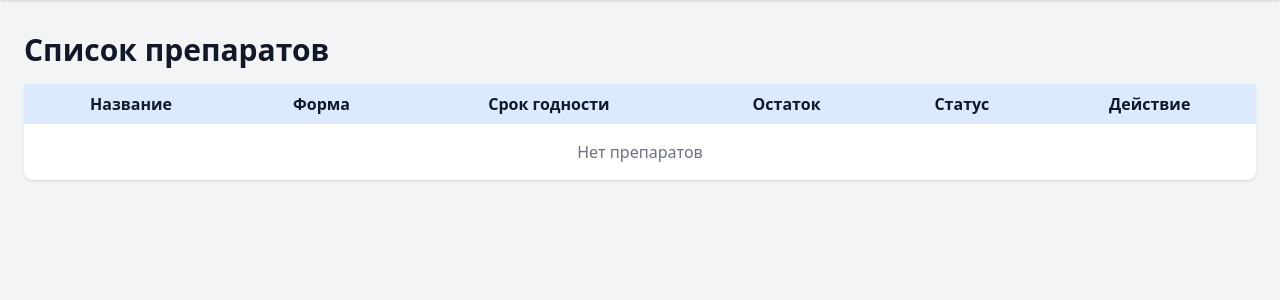
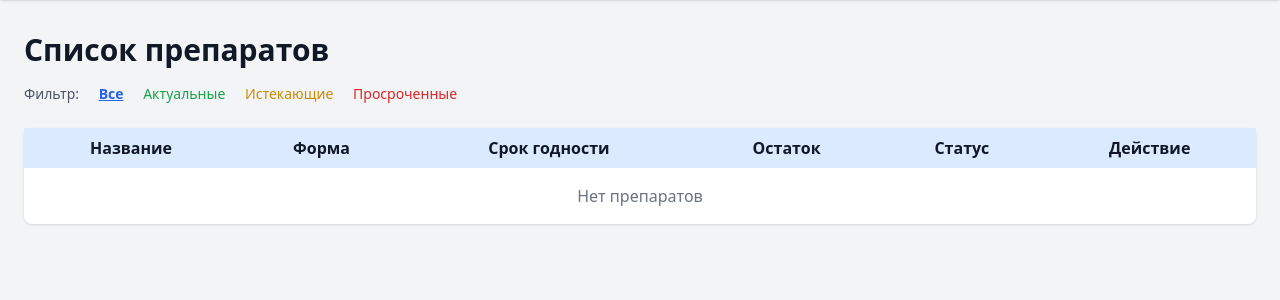
Before and after one commit to IngannamorteScienceDev/VetTrack, a Django app: page /drugs/ in a window 1280 px wide. Shown: the part 64-364 px from the top of the page. Run offline with Django 5.2, Linux system fonts and the light colour scheme; the visitor is signed in with stand-in values (Sample User, id 1); data that the repository does not hold is empty; some libraries are stand-ins or nearby versions.

Commit message:
Add filter buttons to drug list view and highlight active status

```diff
--- a/meds/templates/meds/drug_list.html
+++ b/meds/templates/meds/drug_list.html
@@ -4,6 +4,16 @@
 
 <h2 class="text-3xl font-bold mb-4">Список препаратов</h2>
 
+<!-- 🔍 Фильтры по статусу -->
+<div class="mb-6 space-x-4 text-sm">
+  <span class="text-gray-600">Фильтр:</span>
+  <a href="{% url 'drug_list' %}" class="{% if not active_filter %}font-semibold underline{% endif %} text-blue-600">Все</a>
+  <a href="?status=ok" class="{% if active_filter == 'ok' %}font-semibold underline{% endif %} text-green-600">Актуальные</a>
+  <a href="?status=soon" class="{% if active_filter == 'soon' %}font-semibold underline{% endif %} text-yellow-600">Истекающие</a>
+  <a href="?status=expired" class="{% if active_filter == 'expired' %}font-semibold underline{% endif %} text-red-600">Просроченные</a>
+</div>
+
+<!-- 📋 Таблица препаратов -->
 <table class="w-full table-auto bg-white shadow rounded-lg">
   <thead>
     <tr class="bg-blue-100">
```
